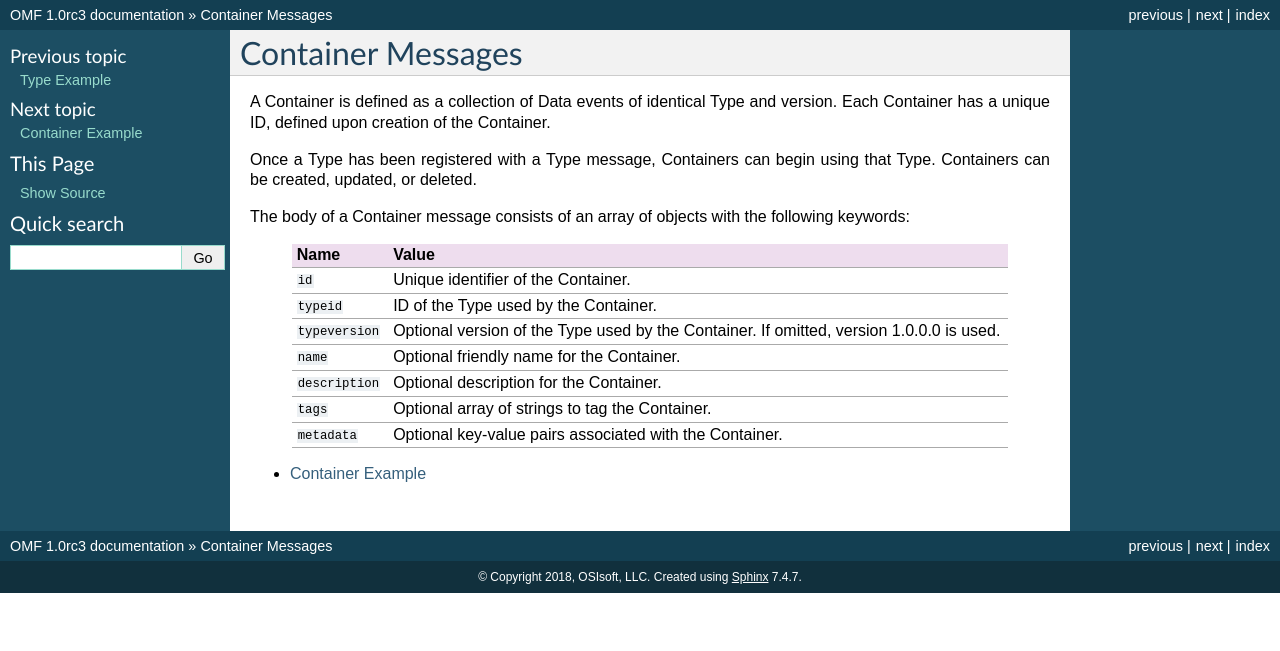
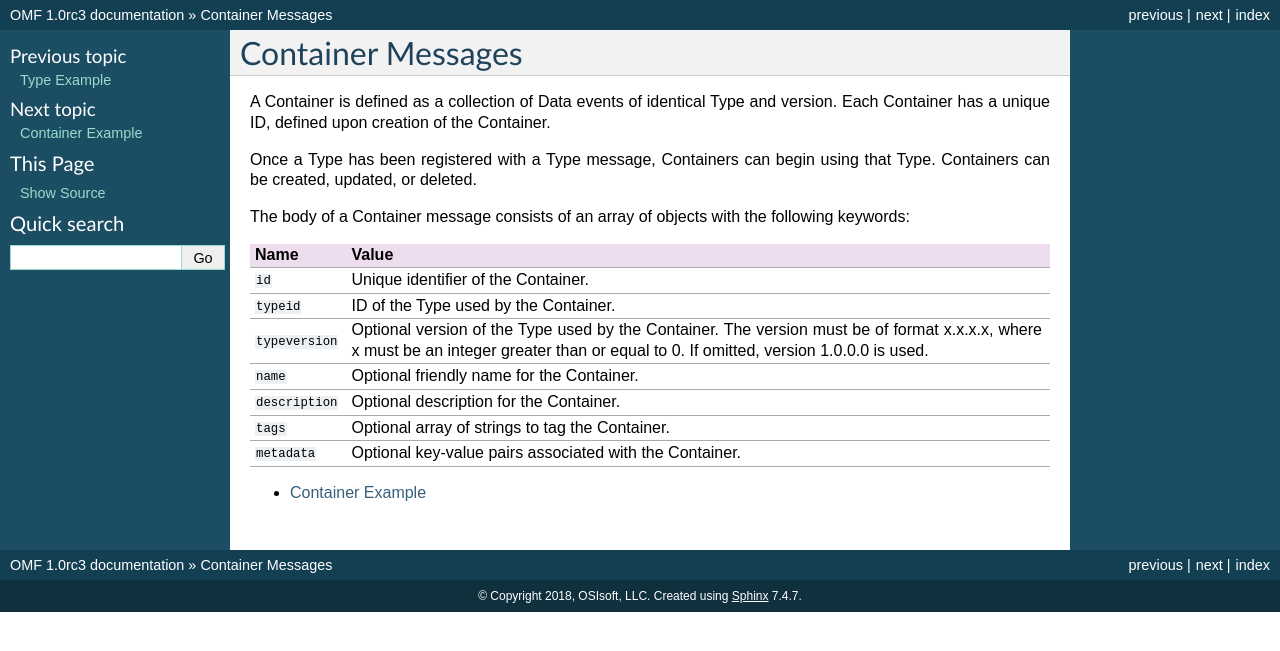
Before and after one commit to AVEVA/OMF-Docs, a Sphinx documentation site: the page built from docs/Container_Messages.rst, in a window 1280 px wide. Shown: the top 651 px of the page. Built offline with Sphinx 7.4.7, drawn with Linux system fonts in a browser that asks for light colours.

Commit message:
Add clarification on version format requirements

```diff
--- a/docs/Container_Messages.rst
+++ b/docs/Container_Messages.rst
@@ -12,7 +12,7 @@ Name            Value
 =============== =================================================================================================
 ``id``          Unique identifier of the Container.
 ``typeid``        ID of the Type used by the Container.
-``typeversion`` Optional version of the Type used by the Container. If omitted, version 1.0.0.0 is used.
+``typeversion`` Optional version of the Type used by the Container. The version must be of format x.x.x.x, where x must be an integer greater than or equal to 0. If omitted, version 1.0.0.0 is used.
 ``name`` 	    Optional friendly name for the Container.
 ``description`` Optional description for the Container.
 ``tags``        Optional array of strings to tag the Container.
--- a/docs/Data_Messages.rst
+++ b/docs/Data_Messages.rst
@@ -8,7 +8,7 @@ Name            Value
 =============== =================================================================================================
 ``typeid``      Optional ID of the type. If omitted, container is expected.
 ``containerid`` Optional ID of the container. If omitted, type is expected.
-``typeversion`` Optional version of the Type, if one is specified. If omitted, version 1.0.0.0 is assumed.
+``typeversion`` Optional version of the Type, if one is specified. The version must be of format x.x.x.x, where x must be an integer greater than or equal to 0. If omitted, version 1.0.0.0 is assumed.
 ``values`` 	    An array of objects conforming to the type.
 =============== =================================================================================================
 
--- a/docs/Headers.rst
+++ b/docs/Headers.rst
@@ -13,7 +13,7 @@ Name                 Value
                      ``type``, ``container``, or ``data``. See :doc:`Message_Types`.
 ``messageformat``    Describes the data serialization format employed in the message body. Currently
                      limited to ``json``.
-``omfversion``       Specifies the version of the OSIsoft Message Format used in the message. The version
+``omfversion``       Specifies the version of the OSIsoft Message Format used in the message. The version must be of format x.x, where x must be an integer greater than or equal to 0. The version
                      for the current specification is 1.0.
 ``action``           Optional: One of: ``create``, ``update``, or ``delete``. Describes the action to be
                      performed using the data in the message body. If omitted, ``create`` is assumed.
--- a/docs/Link_Type.rst
+++ b/docs/Link_Type.rst
@@ -20,7 +20,7 @@ Name                Value
 ``containerid``     Optional id of the container. If
                     omitted, typeid is expected.
 ``typeversion``     Optional version of the type to be
-                    linked to or from. If omitted
+                    linked to or from. The version must be of format x.x.x.x, where x must be an integer greater than or equal to 0. If omitted
                     version 1.0.0.0 is assumed.
 ``index``           Index of either the data. If typeid
                     is specified, index is mandatory.
--- a/docs/Type_Messages.rst
+++ b/docs/Type_Messages.rst
@@ -12,7 +12,7 @@ Name                Value
 =================== =============================
 ``id``   	        Unique identifier of the Type.
 ``classification``  One of ``dynamic`` or ``static``.
-``version``         Optional version of the Type. If omitted version 1.0.0.0 is assumed.
+``version``         Optional version of the Type. The version must be of format x.x.x.x, where x must be an integer greater than or equal to 0. If omitted version 1.0.0.0 is assumed.
 ``name``            Optional friendly name for the Type.
 ``description``     Optional description for the Type.
 ``tags``            Optional array of strings to tag the Type.
```
